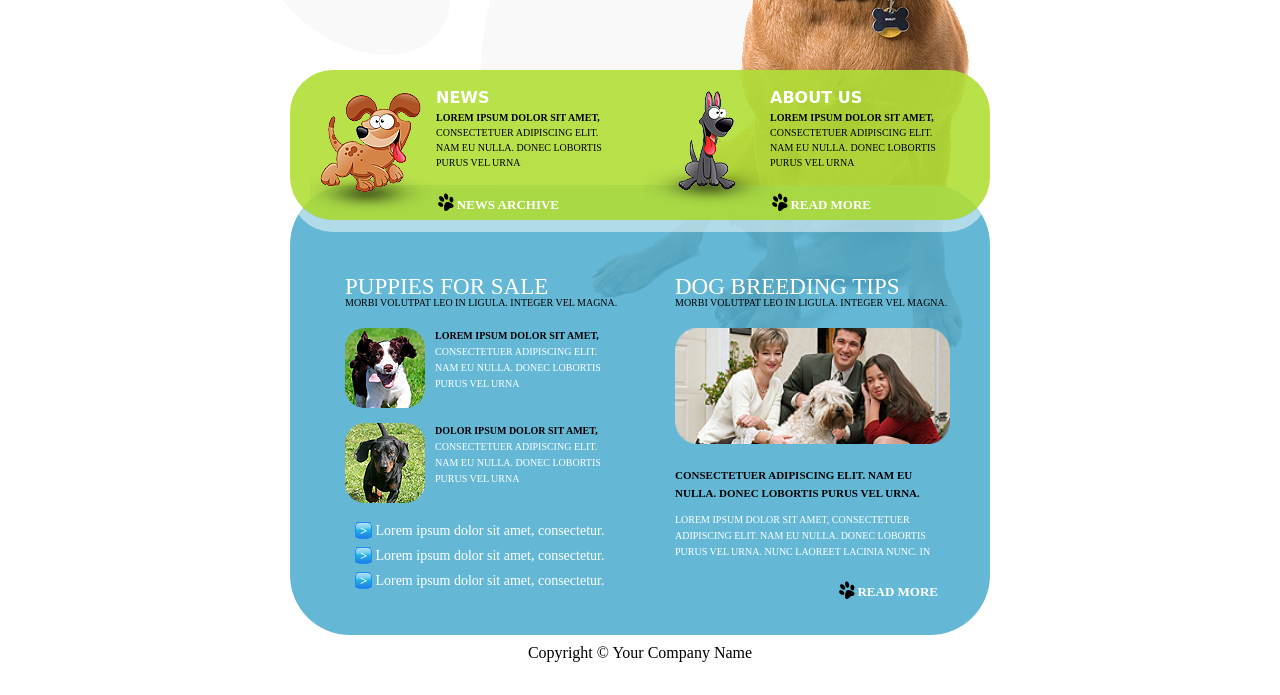
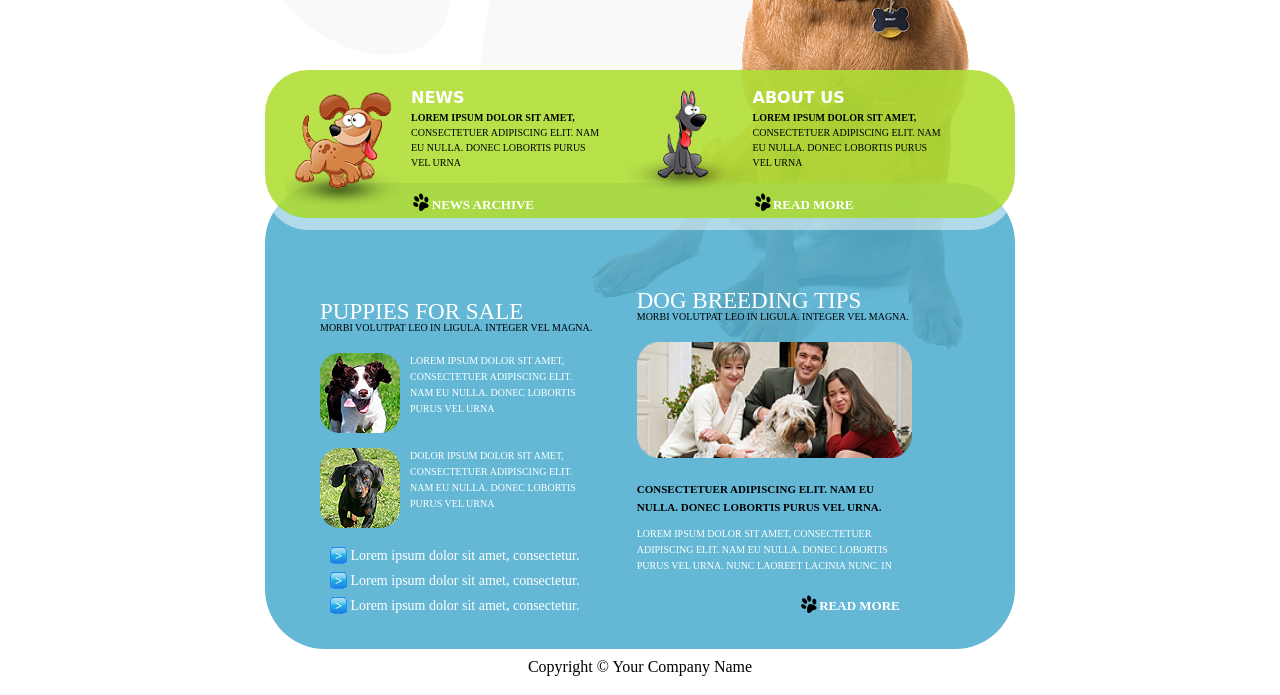
Before and after one commit to MichaelKalinouskij/projectTwo, a plain HTML site: page index.html in a window 1280 px wide. Shown: the part 242-937 px from the top of the page. Drawn offline with Linux system fonts and the light colour scheme.

Commit message:
progecttwo

```diff
--- a/index.html
+++ b/index.html
@@ -20,39 +20,35 @@
 					</nav>
 				</div>
 			</header>
-			<div class="content">
+			<div class="content-item-wrap">
 				<div class="inner">
 					<h1 class="logo">
-						<a href="#" title="logo DogKennels">
+						<a href="#" title="DogKennels">
 							<img src="img/logo.png" alt="DogKennels" class="logo-img"/>
 						</a>
 					</h1>
 					<span class="content-image"></span>
 					<div class="content-item-container">
-						<div class="green content-item clearfix">
-							<div class="left content-item-a clearfix">
-								<div class="item-a-img">
-									<img src="img/img_news.png" alt="news_img"></img>
-								</div>
-								<div class="item-a-info">
-									<h2 class="item-a-head">NEWS</h2>
-									<p class="item-a-text"><span class="bold-text">LOREM IPSUM DOLOR SIT AMET,</span> CONSECTETUER ADIPISCING ELIT. NAM EU NULLA. DONEC LOBORTIS PURUS VEL URNA</p>
+						<div class="content-item content-item-green clearfix">
+							<div class="content-col">
+								<img src="img/img_news.png" alt="news_img" class="article-img">
+								<div class="article-info">
+									<h2 class="article-title">NEWS</h2>
+									<p class="article-text"><span class="article-text-bold">LOREM IPSUM DOLOR SIT AMET,</span> CONSECTETUER ADIPISCING ELIT. NAM EU NULLA. DONEC LOBORTIS PURUS VEL URNA</p>
 									<a href="#" class="link-news link-more">NEWS ARCHIVE</a>
 								</div>
 							</div>
-							<div class="right content-item-a clearfix">
-								<div class="item-a-img">
-									<img src="img/img_aboutus.png" alt="news_img"></img>
-								</div>
-								<div class="item-a-info">
-									<h2 class="item-a-head"><nobr>ABOUT US</nobr></h2>
-									<p class="item-a-text"><span class="bold-text">LOREM IPSUM DOLOR SIT AMET,</span> CONSECTETUER ADIPISCING ELIT. NAM EU NULLA. DONEC LOBORTIS PURUS VEL URNA</p>
+							<div class="content-col">
+								<img src="img/img_aboutus.png" alt="news_img" class="article-img">
+								<div class="article-info">
+									<h2 class="article-title"><nobr>ABOUT US</nobr></h2>
+									<p class="article-text"><span class="article-text-bold">LOREM IPSUM DOLOR SIT AMET,</span> CONSECTETUER ADIPISCING ELIT. NAM EU NULLA. DONEC LOBORTIS PURUS VEL URNA</p>
 									<a href="#" class="link-aboutus link-more">READ MORE</a>
 								</div>
 							</div>
 						</div>
-						<div class="blue content-item clearfix">
-							<div class="left-b content-item-b">
+						<div class="content-item content-item-blue clearfix">
+							<div class="content-col">
 								<div class="item-b-head">
 									<h2>PUPPIES FOR SALE</h2>
 									<p class="item-b-head-txt">MORBI VOLUTPAT LEO IN LIGULA. INTEGER VEL MAGNA. </p>
@@ -81,7 +77,7 @@
 									</ul>
 								</div>
 							</div>
-							<div class="right-b content-item-b">
+							<div class="content-col">
 								<div class="item-b-head">
 									<h2>DOG BREEDING TIPS</h2>
 									<p class="item-b-head-txt">MORBI VOLUTPAT LEO IN LIGULA. INTEGER VEL MAGNA.</p>
@@ -102,7 +98,7 @@
 				</div>
 				<footer class="footer">
 					<div class="inner">
-						<p class="footer-content">Copyright © Your Company Name</p>
+						<p class="footer-content">Copyright &#169; Your Company Name</p>
 					</div>
 				</footer>
 			</div>
--- a/style/style.css
+++ b/style/style.css
@@ -173,39 +173,39 @@ body {
 	padding-top: 62px;
 	padding-left: 50px;
 }
-.bold-text {
+.article-text-bold {
 	font-weight: bold;
 	color: black;
 }
-.green {
+.content-item {
+	position: relative;
+}
+.content-item-green {
 	background-color: rgba(177,222,55,0.9);
 }
 .content-item:nth-child(1) {
 	margin-top: -297px;
-	margin-left: 25px;
-	width: 700px;
 	border-radius: 43px;
 	box-shadow: 0 12px rgba(255,255,255,0.5);
 	z-index: 4;
-	position: relative;
 }
-.content-item-a {
+.content-col {
 	display: inline-block;
-	width: 330px;
+	width: 45%;
 	padding-top: 16px;
 }
-.item-a-img {
+.article-img {
 	padding-left: 20px;
 	width: 116px;
 	float: left;
 }
-.item-a-info {
+.article-info {
 	overflow: hidden;
 	padding-left: 10px;
 	font-size: 10px;
 	line-height: 1.5;
 }
-.item-a-head {
+.article-title {
 	margin-top: 25px;
 	margin-right: 114px;
 	display: inline;
@@ -215,19 +215,17 @@ body {
 	font-weight: bold;
 	color: white;
 }
-.blue {
+.content-item-blue {
 	background-color: rgba(84,177,210,0.9);
 }
 .content-item:nth-child(2) {
 	margin-top: -35px;
-	margin-left: 25px;
-	width: 700px;
+	padding-left: 55px;
 	padding-bottom: 30px;
 	border-radius: 60px;
 	z-index: 0;
-	position: relative;
 }
-.content-item-b {
+.content-column {
 	float: left;
 	width: 275px;
 	padding-left: 55px;
```
